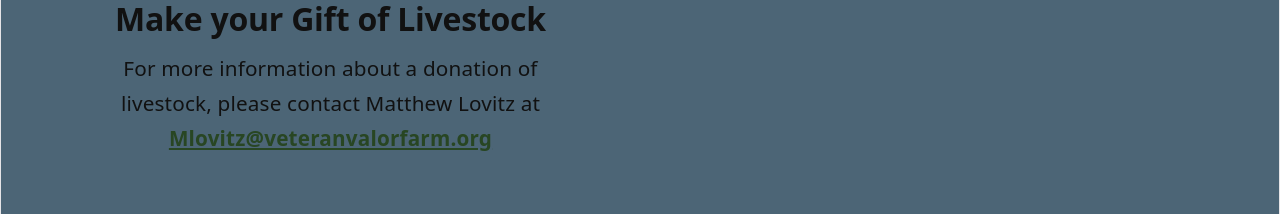
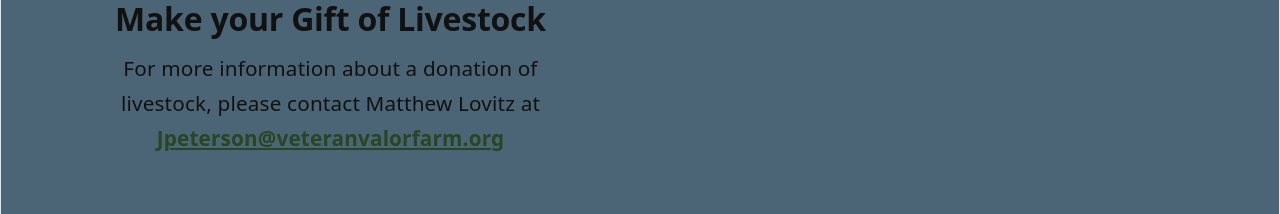
Before and after one commit to Trinigch/veteran-valor-farm-react, a React (Vite) app in the folder frontend/: page /give-mn in a window 1280 px wide. Shown: the part 1180-1394 px from the top of the page. Built offline with nearby package versions, Linux system fonts and the light colour scheme; no server answers.

Commit message:
change donate page with email different

```diff
--- a/frontend/src/pages/GiveMN.tsx
+++ b/frontend/src/pages/GiveMN.tsx
@@ -69,8 +69,8 @@
           <p>
             For more information about a donation of livestock,
             please contact Matthew Lovitz at{" "}
-            <a href="mailto:Mlovitz@veteranvalorfarm.org">
-              Mlovitz@veteranvalorfarm.org
+            <a href="mailto:Jpeterson@veteranvalorfarm.org">
+             Jpeterson@veteranvalorfarm.org
             </a>
           </p>
 
```
